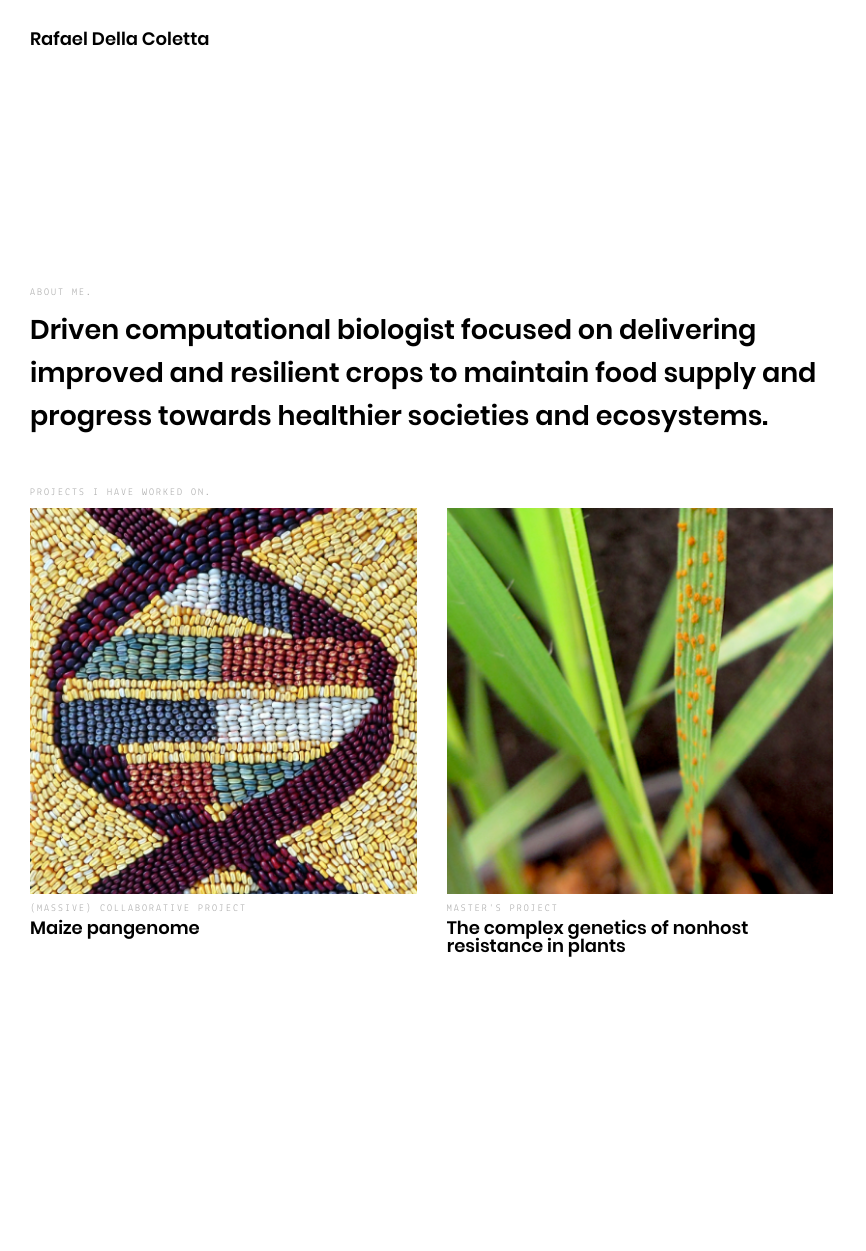
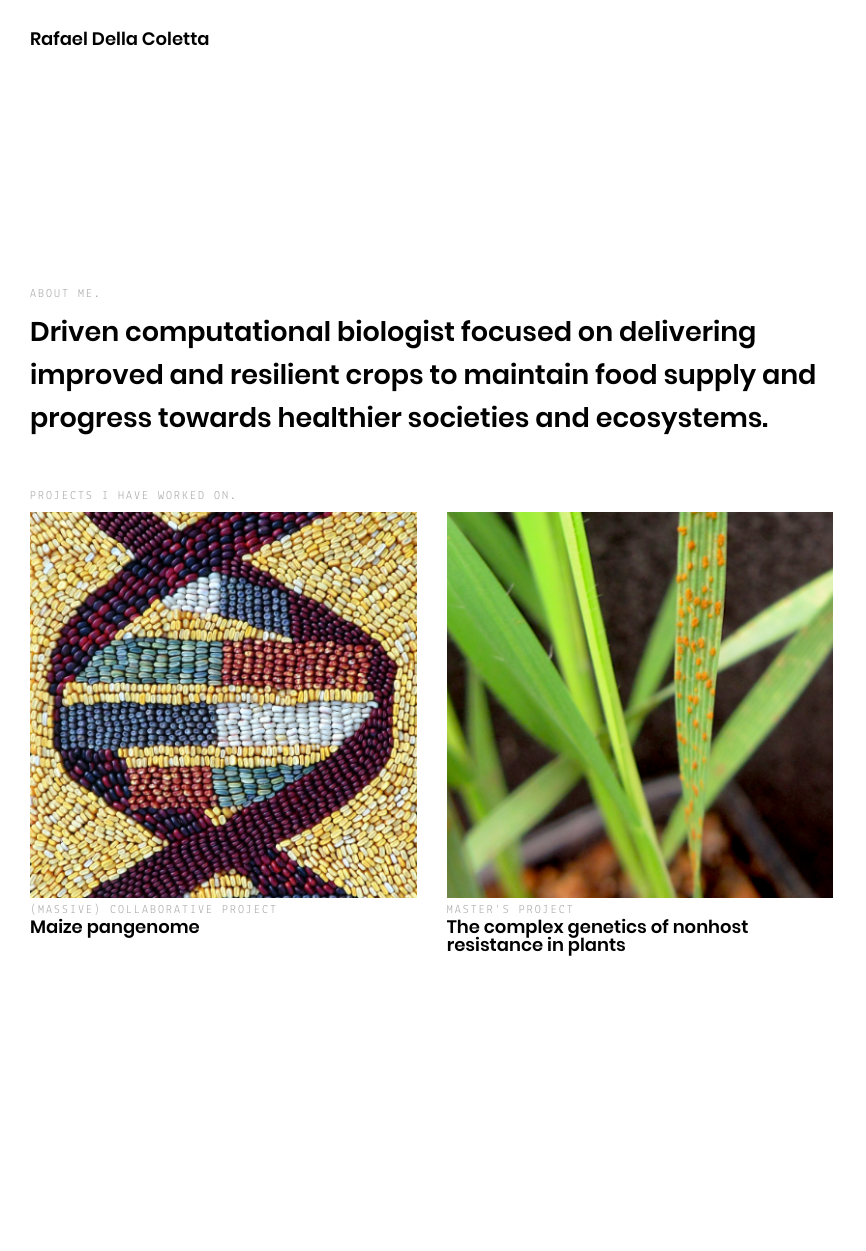
Before and after one commit to rdcoletta/me, a Jekyll site: the page built from index.html, in a window 1280 px wide. Shown: the whole page, without its empty margins (0-866 px from the left). Built offline with Jekyll 4.4.1, drawn with Linux system fonts in a browser that asks for light colours.

Commit message:
added new header style (h4) and made minor changes on other styles

```diff
--- a/assets/scss/_core.scss
+++ b/assets/scss/_core.scss
@@ -26,7 +26,7 @@
 	color: $color-silver-chalice;
 	display: block;
 	font-family: $font-lekton;
-    font-size: 1rem;
+    font-size: 1.2rem;
     font-weight: 400;
     letter-spacing: .2rem;
     line-height: 1;
@@ -44,12 +44,32 @@
     margin: 0;
 }
 
+h4,
+.h4 {
+	color: $color-silver-chalice;
+	display: block;
+	font-family: $font-lekton;
+    font-size: 0.8rem;
+    font-weight: 500;
+    letter-spacing: 0rem;
+    line-height: 0;
+    margin: 0 0 1rem;
+		padding-bottom: 1rem;
+    text-transform: uppercase;
+		text-align: right;
+}
+
 p {
 	margin: 0;
 }
 
 a {
 	color: $color-black;
+	text-decoration: none;
+}
+
+p a {
+	color: $color-tango;
 	text-decoration: none;
 }
 
--- a/assets/scss/_layout.scss
+++ b/assets/scss/_layout.scss
@@ -143,7 +143,7 @@
 	}
 
 	span {
-		margin: 1rem 0 .5rem;
+		margin: 0.6rem 0 .2rem;
 	}
 }
 
```
